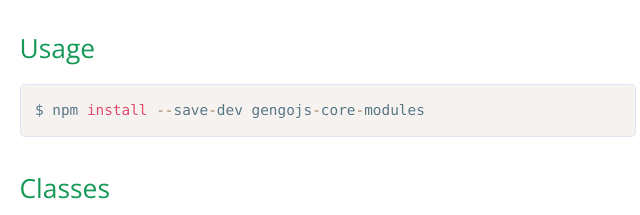
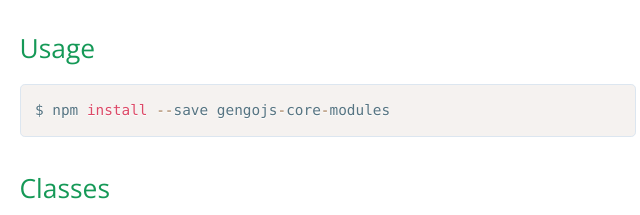
Before and after one commit to gengojs/core-modules, a plain HTML site: page index.html in a window 1280 px wide. Shown: the part 865-1080 px from the top of the page, 420-1060 px from the left. Drawn offline with nearby package versions, Linux system fonts and the light colour scheme.

Commit message:
Update 2015-09-28T04:10:23.509Z

```diff
--- a/index.html
+++ b/index.html
@@ -35,7 +35,7 @@
 is a set of modules that helps the <a href="https://www.github.com/gengojs/core-modules">core</a> to function properly.</p>
 <p><a href="https://travis-ci.org/gengojs/core-modules"><img src="https://travis-ci.org/gengojs/core-modules.svg" alt="Build Status"></a></p>
 <h2>Usage</h2>
-<pre><code class="language-bash">$ npm install --save-dev gengojs-core-modules
+<pre><code class="language-bash">$ npm install --save gengojs-core-modules
 </code></pre>
 <h2>Classes</h2>
 <h3>Inputify</h3>
```
